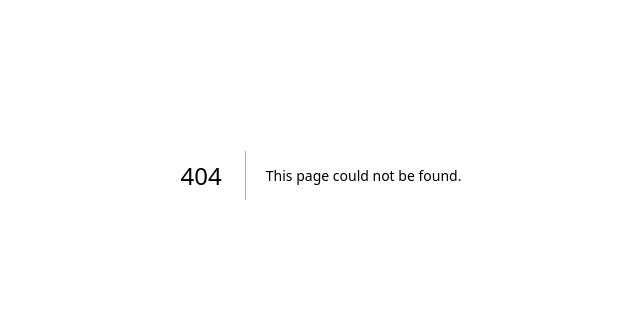
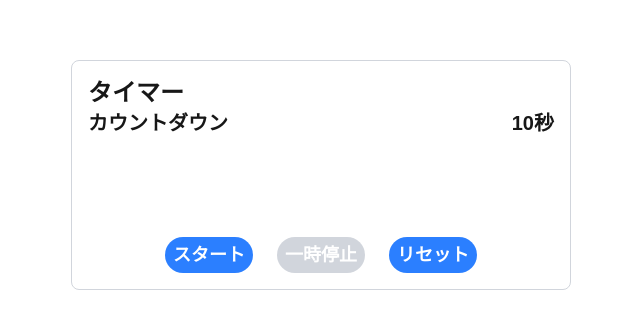
Before and after one commit to shoet/react-xstate-example, a Next.js app: page /timer in a window 1280 px wide. Before the commit this address had no page. Shown: the part 225-554 px from the top of the page, without its empty margins (319-959 px from the left). Built offline with nearby package versions, Linux system fonts and the light colour scheme.

Commit message:
タイマーをXStateで実装

```diff
--- a/src/app/page.tsx
+++ b/src/app/page.tsx
@@ -1,103 +1,19 @@
-import Image from "next/image";
+import clsx from "clsx";
+import Link from "next/link";
 
 export default function Home() {
   return (
-    <div className="font-sans grid grid-rows-[20px_1fr_20px] items-center justify-items-center min-h-screen p-8 pb-20 gap-16 sm:p-20">
-      <main className="flex flex-col gap-[32px] row-start-2 items-center sm:items-start">
-        <Image
-          className="dark:invert"
-          src="/next.svg"
-          alt="Next.js logo"
-          width={180}
-          height={38}
-          priority
-        />
-        <ol className="font-mono list-inside list-decimal text-sm/6 text-center sm:text-left">
-          <li className="mb-2 tracking-[-.01em]">
-            Get started by editing{" "}
-            <code className="bg-black/[.05] dark:bg-white/[.06] font-mono font-semibold px-1 py-0.5 rounded">
-              src/app/page.tsx
-            </code>
-            .
-          </li>
-          <li className="tracking-[-.01em]">
-            Save and see your changes instantly.
-          </li>
-        </ol>
-
-        <div className="flex gap-4 items-center flex-col sm:flex-row">
-          <a
-            className="rounded-full border border-solid border-transparent transition-colors flex items-center justify-center bg-foreground text-background gap-2 hover:bg-[#383838] dark:hover:bg-[#ccc] font-medium text-sm sm:text-base h-10 sm:h-12 px-4 sm:px-5 sm:w-auto"
-            href="https://vercel.com/new?utm_source=create-next-app&utm_medium=appdir-template-tw&utm_campaign=create-next-app"
-            target="_blank"
-            rel="noopener noreferrer"
-          >
-            <Image
-              className="dark:invert"
-              src="/vercel.svg"
-              alt="Vercel logomark"
-              width={20}
-              height={20}
-            />
-            Deploy now
-          </a>
-          <a
-            className="rounded-full border border-solid border-black/[.08] dark:border-white/[.145] transition-colors flex items-center justify-center hover:bg-[#f2f2f2] dark:hover:bg-[#1a1a1a] hover:border-transparent font-medium text-sm sm:text-base h-10 sm:h-12 px-4 sm:px-5 w-full sm:w-auto md:w-[158px]"
-            href="https://nextjs.org/docs?utm_source=create-next-app&utm_medium=appdir-template-tw&utm_campaign=create-next-app"
-            target="_blank"
-            rel="noopener noreferrer"
-          >
-            Read our docs
-          </a>
-        </div>
-      </main>
-      <footer className="row-start-3 flex gap-[24px] flex-wrap items-center justify-center">
-        <a
-          className="flex items-center gap-2 hover:underline hover:underline-offset-4"
-          href="https://nextjs.org/learn?utm_source=create-next-app&utm_medium=appdir-template-tw&utm_campaign=create-next-app"
-          target="_blank"
-          rel="noopener noreferrer"
+    <div className={clsx("")}>
+      <ul>
+        <Link
+          className={clsx(
+            "p-2 text-white font-bold bg-purple-500 text-lg hover:bg-purple-300",
+          )}
+          href="/timer"
         >
-          <Image
-            aria-hidden
-            src="/file.svg"
-            alt="File icon"
-            width={16}
-            height={16}
-          />
-          Learn
-        </a>
-        <a
-          className="flex items-center gap-2 hover:underline hover:underline-offset-4"
-          href="https://vercel.com/templates?framework=next.js&utm_source=create-next-app&utm_medium=appdir-template-tw&utm_campaign=create-next-app"
-          target="_blank"
-          rel="noopener noreferrer"
-        >
-          <Image
-            aria-hidden
-            src="/window.svg"
-            alt="Window icon"
-            width={16}
-            height={16}
-          />
-          Examples
-        </a>
-        <a
-          className="flex items-center gap-2 hover:underline hover:underline-offset-4"
-          href="https://nextjs.org?utm_source=create-next-app&utm_medium=appdir-template-tw&utm_campaign=create-next-app"
-          target="_blank"
-          rel="noopener noreferrer"
-        >
-          <Image
-            aria-hidden
-            src="/globe.svg"
-            alt="Globe icon"
-            width={16}
-            height={16}
-          />
-          Go to nextjs.org →
-        </a>
-      </footer>
+          Timer
+        </Link>
+      </ul>
     </div>
   );
 }
--- /dev/null
+++ b/src/app/timer/_hooks/useTimer.ts
@@ -0,0 +1,55 @@
+import { useEffect, useRef } from "react";
+
+export const useTimer = (props: { cb: () => void; intervalMS: number }) => {
+  const { intervalMS } = props;
+  const timerRef = useRef<NodeJS.Timeout | null>(null);
+  const started = useRef<number | null>(null);
+  const pauseRest = useRef<number | null>(null);
+  const timeoutRef = useRef<NodeJS.Timeout | null>(null);
+
+  const start = () => {
+    cleanup();
+
+    started.current = Date.now();
+    timerRef.current = setInterval(() => {
+      props.cb();
+    }, intervalMS);
+  };
+
+  const pause = () => {
+    if (started.current) {
+      pauseRest.current = Date.now() - started.current;
+      cleanup();
+      timeoutRef.current = setTimeout(() => {
+        start();
+      }, pauseRest.current);
+    }
+  };
+
+  const reset = () => {
+    cleanup();
+  };
+
+  const cleanup = () => {
+    started.current = null;
+    pauseRest.current = null;
+    if (timerRef.current) {
+      clearInterval(timerRef.current);
+    }
+    if (timeoutRef.current) {
+      clearTimeout(timeoutRef.current);
+    }
+  };
+
+  useEffect(() => {
+    return () => {
+      cleanup();
+    };
+  }, []);
+
+  return {
+    start,
+    pause,
+    reset,
+  };
+};
--- /dev/null
+++ b/src/app/timer/page.tsx
@@ -0,0 +1,178 @@
+"use client";
+
+import clsx from "clsx";
+import { ComponentProps, useEffect, useRef } from "react";
+import { createMachine, assign } from "xstate";
+import { useMachine } from "@xstate/react";
+import { useTimer } from "./_hooks/useTimer";
+
+const Button = (props: ComponentProps<"button">) => {
+  const { className, ...rest } = props;
+
+  return (
+    <button
+      className={clsx(
+        "px-2 py-1 text-white bg-blue-500 hover:bg-blue-300 cursor-pointer font-bold text-lg rounded-full",
+        "disabled:bg-gray-300 disabled:cursor-default",
+        className,
+      )}
+      {...rest}
+    />
+  );
+};
+
+const stateMachine = createMachine({
+  id: "counter",
+  context: {
+    second: 10,
+  } as {
+    second: number;
+  },
+  initial: "stop",
+  states: {
+    stop: {
+      entry: "handleReset",
+      on: {
+        START: {
+          target: "started",
+        },
+      },
+    },
+    started: {
+      entry: "handleStart",
+      on: {
+        COUNT_DOWN: {
+          actions: assign({
+            second: ({ context }) => context.second - 1,
+          }),
+        },
+        PAUSE: {
+          target: "pause",
+        },
+        RESET: {
+          target: "stop",
+          actions: assign({
+            second: 10,
+          }),
+        },
+        COMPLETE: {
+          target: "complete",
+        },
+      },
+    },
+    pause: {
+      entry: "handlePause",
+      on: {
+        START: {
+          target: "started",
+        },
+        RESET: {
+          target: "stop",
+          actions: assign({
+            second: 10,
+          }),
+        },
+      },
+    },
+    complete: {
+      on: {
+        RESET: {
+          target: "stop",
+          actions: assign({
+            second: 10,
+          }),
+        },
+      },
+    },
+  },
+});
+
+export default function Page() {
+  const [state, send] = useMachine(
+    stateMachine.provide({
+      actions: {
+        handleStart: () => {
+          start();
+        },
+        handlePause: () => {
+          pause();
+        },
+        handleReset: () => {
+          reset();
+        },
+      },
+    }),
+  );
+
+  const { start, pause, reset } = useTimer({
+    cb: () => {
+      send({
+        type: "COUNT_DOWN",
+      });
+    },
+    intervalMS: 1000,
+  });
+
+  useEffect(() => {
+    if (state.context.second === 0) {
+      send({ type: "COMPLETE" });
+    }
+  }, [state.context.second]);
+
+  return (
+    <div className={clsx("flex items-center justify-center h-screen")}>
+      <div className={clsx("w-[500px] p-4 border border-gray-300 rounded-lg")}>
+        <h1 className={clsx("text-2xl font-bold")}>タイマー</h1>
+        <div
+          className={clsx(
+            "flex flex-row items-center justify-between",
+            "text-xl font-bold",
+          )}
+        >
+          <div>カウントダウン</div>
+          {state.context.second === 0 ? (
+            <div>完了</div>
+          ) : (
+            <div>{state.context.second}秒</div>
+          )}
+        </div>
+        <div
+          className={clsx(
+            "mt-[100px]",
+            "flex flex-row items-center justify-center gap-6",
+          )}
+        >
+          <Button
+            onClick={() => {
+              send({
+                type: "START",
+              });
+            }}
+            disabled={state.matches("started")}
+          >
+            スタート
+          </Button>
+          <Button
+            disabled={!state.matches("started")}
+            onClick={() => {
+              send({
+                type: "PAUSE",
+              });
+            }}
+          >
+            一時停止
+          </Button>
+          <Button
+            onClick={() => {
+              send({
+                type: "RESET",
+              });
+            }}
+          >
+            リセット
+          </Button>
+        </div>
+      </div>
+    </div>
+  );
+}
```
Also changed, not shown: package.json (+8 -5 lines), 2 other files (tests, documents, lock files or other folders).
